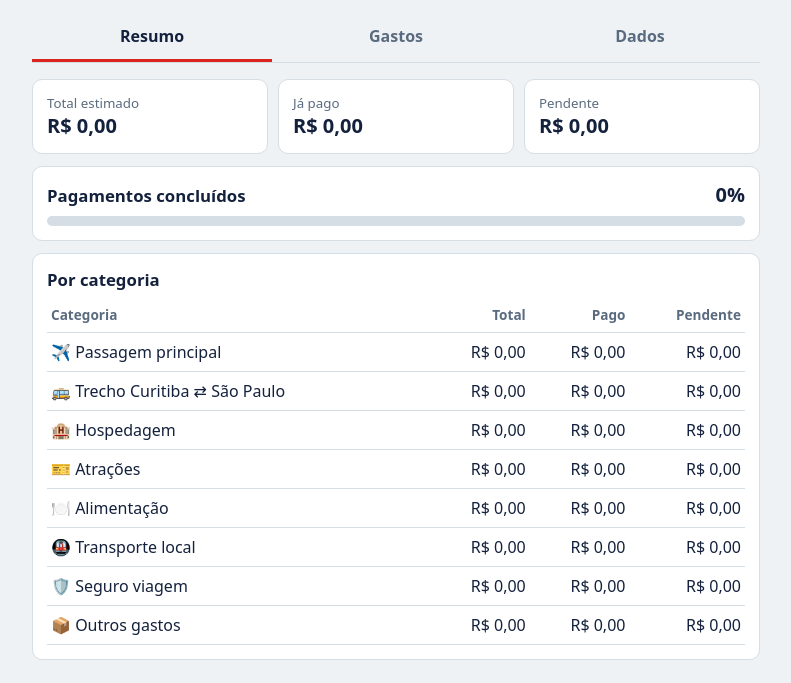
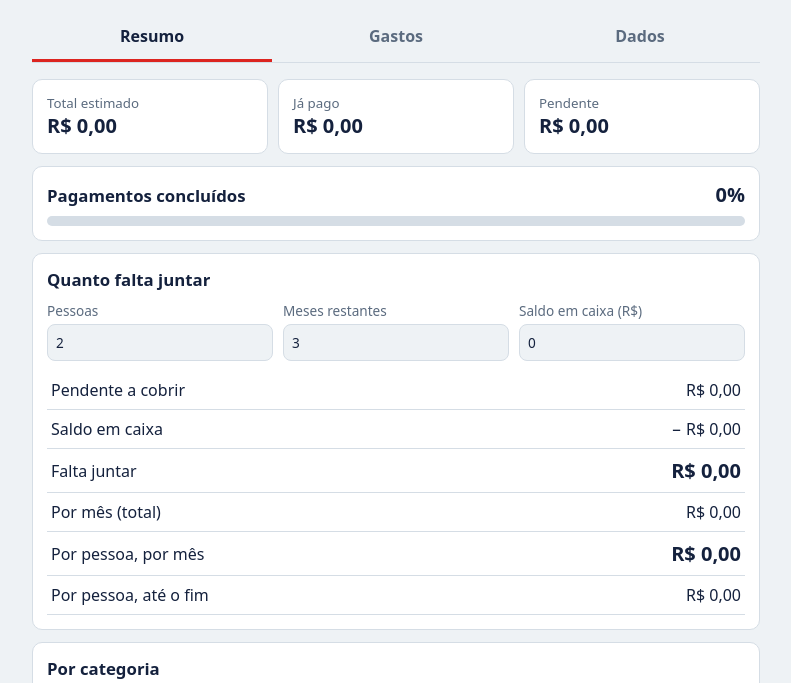
Before and after one commit to lucascrismo/Pagina-Viagem-Londres, a plain HTML site: page index.html in a window 1280 px wide. Shown: the part 74-757 px from the top of the page, without its empty margins (244-1035 px from the left). Drawn offline with Linux system fonts and the light colour scheme.

Commit message:
meta por pessoa

```diff
--- a/index.html
+++ b/index.html
@@ -42,6 +42,9 @@ dialog label{display:block;margin-top:10px;font-size:.9rem;color:var(--suave)}
 dialog input,dialog select{width:100%;padding:9px;margin-top:4px;border:1px solid var(--borda);border-radius:8px;background:var(--fundo);color:var(--texto);font:inherit}
 .acoes{display:flex;gap:8px;margin-top:16px;flex-wrap:wrap}
 .vazio{color:var(--suave)}
+.cfg{display:grid;grid-template-columns:repeat(auto-fit,minmax(120px,1fr));gap:10px;margin:10px 0}
+.cfg label{font-size:.85rem;color:var(--suave)}
+.cfg input{width:100%;padding:8px;margin-top:4px;border:1px solid var(--borda);border-radius:8px;background:var(--fundo);color:var(--texto);font:inherit}
 button:focus-visible,input:focus-visible,select:focus-visible{outline:2px solid var(--azul);outline-offset:2px}
 [hidden]{display:none!important}
 </style>
@@ -104,6 +107,9 @@ function carregar(){
 function salvar(){ try { localStorage.setItem(CHAVE, JSON.stringify(estado)); } catch(e) {} }
 
 let estado = carregar(), edit = null;
+// Configurações da meta: pessoas, meses restantes e saldo em caixa
+function norm(){ estado.config = Object.assign({pessoas:2, meses:3, caixa:0}, estado.config || {}); }
+norm();
 
 const R = v => Number(v||0).toLocaleString("pt-BR",{style:"currency",currency:"BRL"});
 const esc = s => String(s==null?"":s).replace(/[&<>"]/g, c => ({"&":"&amp;","<":"&lt;",">":"&gt;",'"':"&quot;"}[c]));
@@ -114,6 +120,7 @@ const todos = p => estado.categorias.reduce((s,c) => s+soma(c,p), 0);
 
 function resumo(){
   const T=todos(), P=todos(true), D=T-P, pc=T?Math.round(P/T*100):0;
+  const g=estado.config, falta=Math.max(D-g.caixa,0), pm=g.meses?falta/g.meses:0, pp=g.pessoas?pm/g.pessoas:0;
   $("resumo").innerHTML =
    `<div class="cards">
       <div class="card"><small>Total estimado</small><b>${R(T)}</b></div>
@@ -121,6 +128,20 @@ function resumo(){
       <div class="card"><small>Pendente</small><b>${R(D)}</b></div>
     </div>
     <div class="card"><div class="topo"><h2>Pagamentos concluídos</h2><b>${pc}%</b></div><div class="trilho"><i style="width:${pc}%"></i></div></div>
+    <div class="card"><h2>Quanto falta juntar</h2>
+      <div class="cfg">
+        <label>Pessoas<input type="number" min="1" step="1" inputmode="numeric" data-cfg="pessoas" value="${g.pessoas}"></label>
+        <label>Meses restantes<input type="number" min="1" step="1" inputmode="numeric" data-cfg="meses" value="${g.meses}"></label>
+        <label>Saldo em caixa (R$)<input type="number" step="any" inputmode="decimal" data-cfg="caixa" value="${g.caixa}"></label>
+      </div>
+      <table>
+        <tr><td>Pendente a cobrir</td><td>${R(D)}</td></tr>
+        <tr><td>Saldo em caixa</td><td>− ${R(g.caixa)}</td></tr>
+        <tr><td>Falta juntar</td><td><b>${R(falta)}</b></td></tr>
+        <tr><td>Por mês (total)</td><td>${R(pm)}</td></tr>
+        <tr><td>Por pessoa, por mês</td><td><b>${R(pp)}</b></td></tr>
+        <tr><td>Por pessoa, até o fim</td><td>${R(g.pessoas?falta/g.pessoas:0)}</td></tr>
+      </table></div>
     <div class="card"><h2>Por categoria</h2><div style="overflow-x:auto"><table>
       <tr><th>Categoria</th><th>Total</th><th>Pago</th><th>Pendente</th></tr>
       ${estado.categorias.map(c => `<tr><td>${esc(c.nome)}</td><td>${R(soma(c))}</td><td>${R(soma(c,true))}</td><td>${R(soma(c,false))}</td></tr>`).join("")}
@@ -202,12 +223,17 @@ $("arq").onchange = e => {
   const f = e.target.files[0]; if (!f) return;
   const r = new FileReader();
   r.onload = () => {
-    try { const d = JSON.parse(r.result); if (!Array.isArray(d.categorias)) throw 0; estado = d; tudo(); abas("resumo"); }
+    try { const d = JSON.parse(r.result); if (!Array.isArray(d.categorias)) throw 0; estado = d; norm(); tudo(); abas("resumo"); }
     catch(x) { alert("Arquivo inválido. Use um backup exportado por esta página."); }
   };
   r.readAsText(f); e.target.value = "";
 };
-$("lim").onclick = () => { if (confirm("Apagar todos os dados deste navegador?")) { estado = vazio(); tudo(); } };
+$("lim").onclick = () => { if (confirm("Apagar todos os dados deste navegador?")) { estado = vazio(); norm(); tudo(); } };
+
+document.addEventListener("change", e => {
+  const k = e.target.dataset.cfg;
+  if (k) { estado.config[k] = Math.max(+e.target.value || 0, 0); tudo(); }
+});
 
 // Contagem regressiva até a saída (06/02/2027). Meses no JavaScript começam em 0.
 const h = new Date(); h.setHours(0,0,0,0);
```
